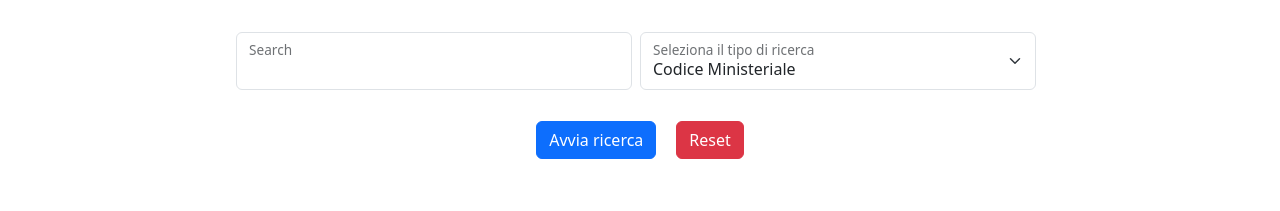
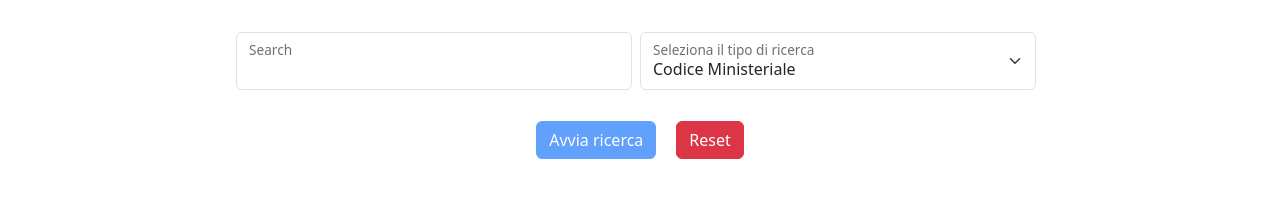
Before and after one commit to loprestimario/web-app, a React (Vite) app: page / in a window 1280 px wide. Shown: the top 211 px of the page. Built offline with nearby package versions, Linux system fonts and the light colour scheme; no server answers.

Commit message:
fixed search button

```diff
--- a/src/MyPage.jsx
+++ b/src/MyPage.jsx
@@ -195,7 +195,7 @@ const MyPage = () => {
               </div>
             </div>
             <div className="col-md">
-              <div className="form-floating">
+              <div className="form-floating" onChange={() => enableButton()}>
                 <select className="form-select" id="floatingSelectGrid">
                   <option key="1" value="Codice Ministeriale">Codice Ministeriale</option>
                   <option key="2" value="Codice interno">Codice Interno</option>
@@ -209,7 +209,7 @@ const MyPage = () => {
             <div className="search-container">
               {loading ?
                 <div className="spinner-border" role="status"/> :
-                <button type="submit" className="btn btn-primary" id="searchButton">Avvia ricerca</button>
+                <button type="submit" className="btn btn-primary" disabled={true} id="searchButton">Avvia ricerca</button>
               }
             </div>
             <div className="reset-container">
```
